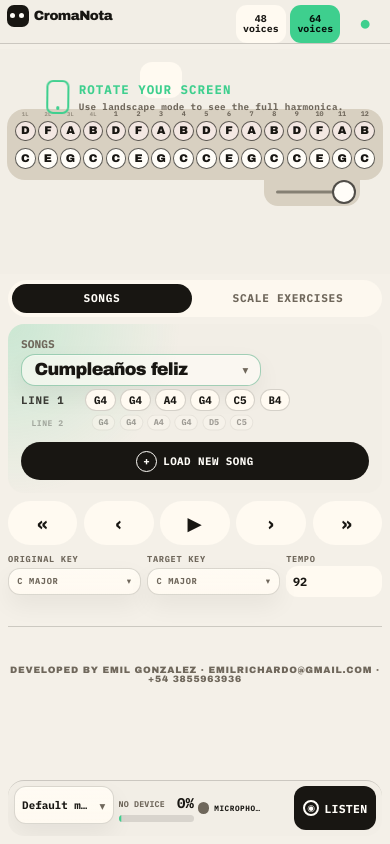
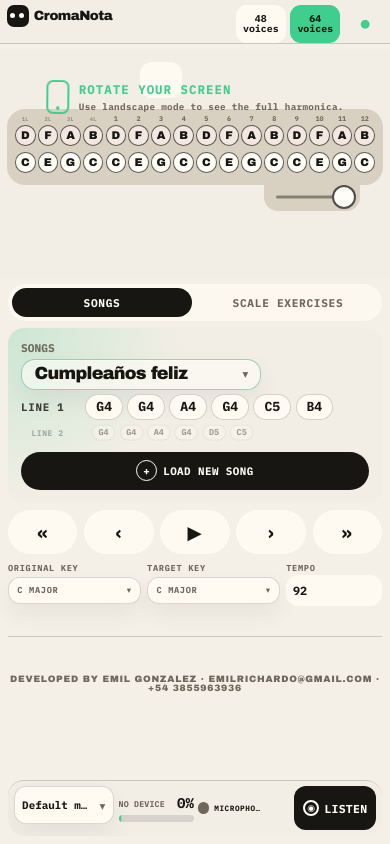
Before and after one commit to emilrichardo/armonicacromatica, a React (Vite) app: page / in a window 390 px wide. Built offline with nearby package versions, Linux system fonts and the light colour scheme.

Commit message:
Update padding and font sizes for improved UI consistency in harmonica components

```diff
--- a/src/App.css
+++ b/src/App.css
@@ -1237,11 +1237,11 @@
   flex: 0 0 auto;
   border: 1px solid var(--line);
   border-radius: 999px;
-  padding: 0.26rem 0.48rem;
+  padding: 0.34rem 0.62rem;
   background: var(--control);
   color: var(--ink);
   font: inherit;
-  font-size: 0.68rem;
+  font-size: 0.82rem;
   font-weight: 900;
   line-height: 1;
   cursor: pointer;
@@ -1252,6 +1252,7 @@
   border-color: var(--ink);
   background: var(--ink);
   color: var(--paper);
+  font-size: 0.9rem;
 }
 
 .score-event-chip.muted {
@@ -2959,9 +2960,19 @@
     padding-bottom: 0.28rem;
   }
 
+  .harmonica-body {
+    padding-top: 1rem;
+  }
+
   .harmonica-scroll,
   .harmonica-frame,
   .harmonica-body {
     height: auto;
   }
 }
+
+@media (max-width: 980px) and (orientation: landscape) {
+  .harmonica-body {
+    padding-top: 0.5rem;
+  }
+}
```
